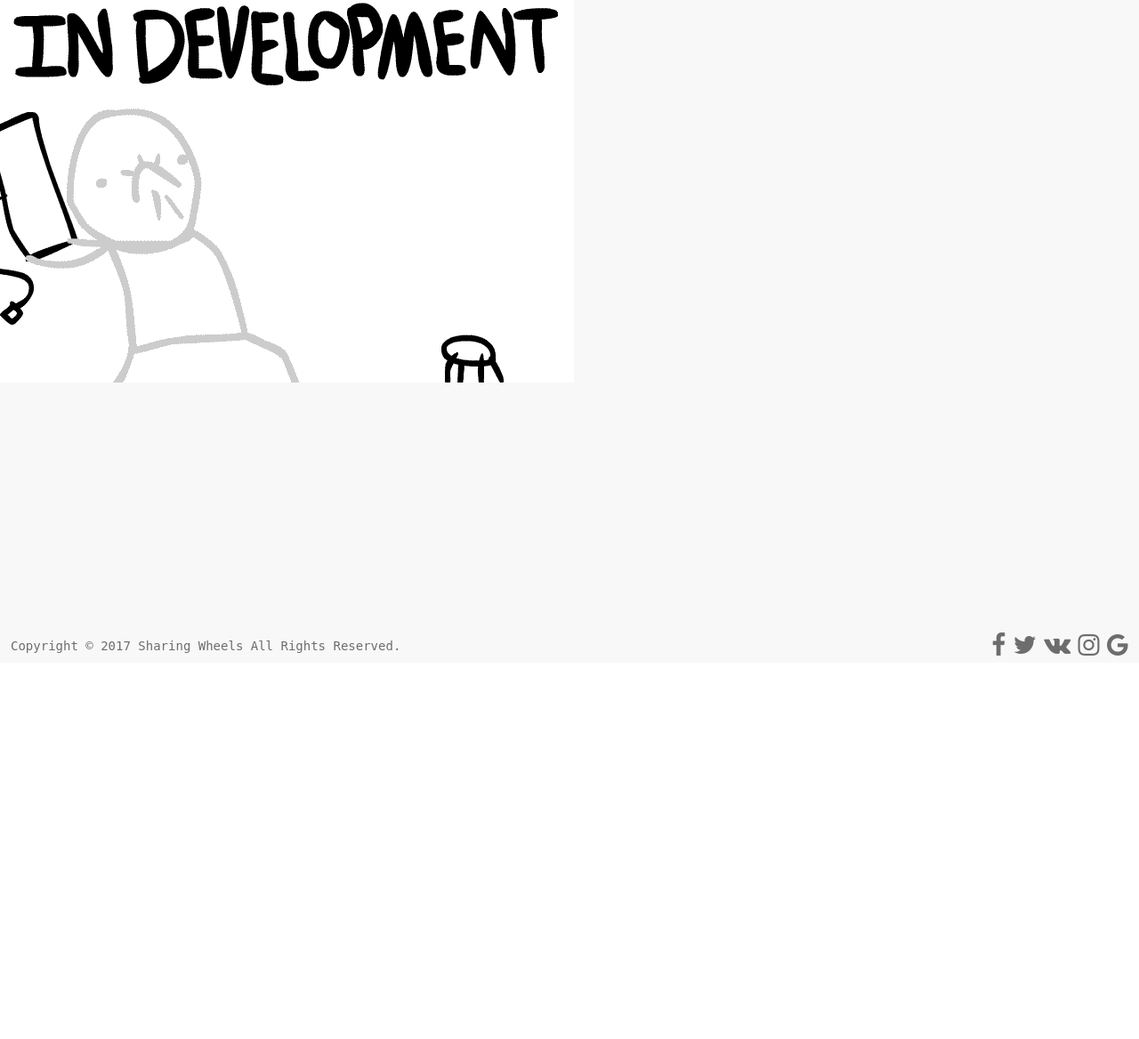
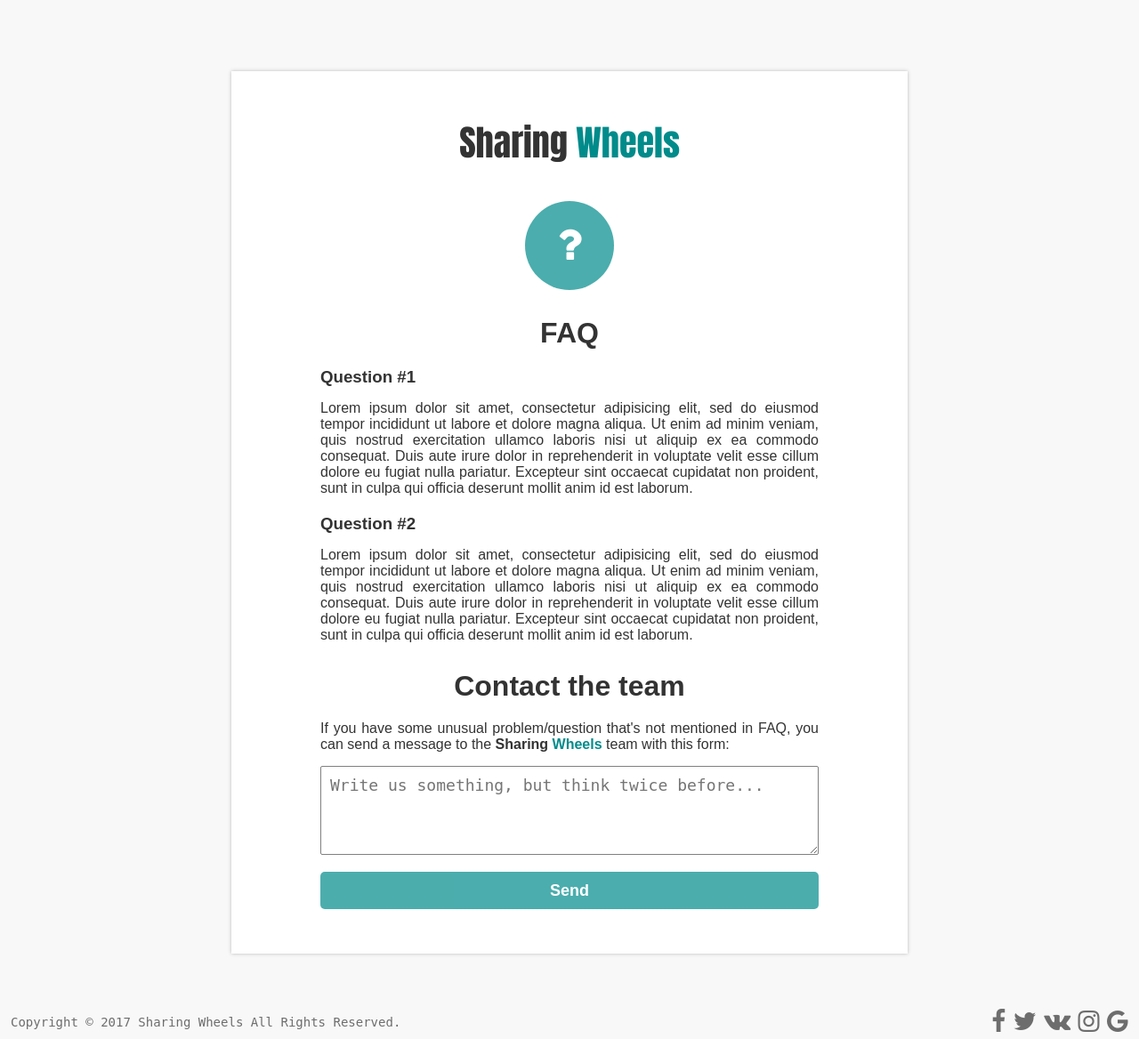
Before and after one commit to Airy-Fairy/airbnb-transport-website, a Flask app: page /help in a window 1280 px wide. Shown: the part 55-1223 px from the top of the page at 89% size. Before the commit the page ends 792 px from the top, so only its background shows below. Run offline with Flask 2, Linux system fonts and the light colour scheme; some libraries are stand-ins or nearby versions.

Commit message:
Unconfirmed + New password + Help pages + minor fixes

```diff
--- a/wheels/static/scripts/signup.js
+++ b/wheels/static/scripts/authentification.js
@@ -4,11 +4,11 @@
 
 
 // Original colour of the submit button
-var btn_color = $('#signup-btn').css('background-color');
+var buttonColor = $('#signup-btn').css('background-color');
 
 /**
- * These three functions and dictionary are responsivble
- * for making submit button active and vice versa
+ * If all good we make submit button active
+ * otherwise we block submit
  */
  var allgood = {
      'terms': true,
@@ -16,7 +16,7 @@ var btn_color = $('#signup-btn').css('background-color');
      'birthday': true
  };
 
-function is_allgood() {
+function isAllGood() {
     for (var key in allgood) {
         if (!allgood[key]) {
             return false;
@@ -25,12 +25,21 @@ function is_allgood() {
     return true;
 }
 
-function make_active($elem, color) {
+/**
+ * Enables element
+ * @param  {object} $elem Some DOM element
+ * @param  {String} color Color of active element
+ */
+function makeActive($elem, color) {
     $elem.prop('disabled', false);
     $elem.css('background-color', color);
 }
 
-function make_inactive($elem) {
+/**
+ * Disables element
+ * @param  {object} $elem Some DOM element
+ */
+function makeInactive($elem) {
     $elem.prop('disabled', true);
     $elem.css('background-color', 'grey');
 }
@@ -39,7 +48,7 @@ function make_inactive($elem) {
 /**
  * These ones we need to show error messages
  */
-function is_hidden($elem) {
+function isHidden($elem) {
     return $elem.prop('hidden');
 }
 
@@ -47,7 +56,7 @@ function hide($elem) {
     $elem.prop('hidden', true);
 }
 
-function unhide($elem) {
+function show($elem) {
     $elem.prop('hidden', false);
 }
 
@@ -58,18 +67,18 @@ function unhide($elem) {
     var $signup_btn = $('#signup-btn');
 
     // Makes button inactive
-    make_inactive($signup_btn);
+    makeInactive($signup_btn);
     allgood.terms = false;
 
     $('#terms-of-use').on('change', function() {
         if (this.checked) {
             allgood.terms = true;
-            if (is_allgood()) {
-                make_active($signup_btn, btn_color);
+            if (isAllGood()) {
+                makeActive($signup_btn, buttonColor);
             }
         } else {
-            if (is_allgood()) {
-                make_inactive($signup_btn);
+            if (isAllGood()) {
+                makeInactive($signup_btn);
             }
             allgood.terms = false;
         }
@@ -82,20 +91,20 @@ function unhide($elem) {
  */
 $('#password, #confirm_password').on('keyup', function() {
     if ($('#password').val() != $('#confirm_password').val()) {
-        if (is_hidden($('#no_match_msg'))) {
-            unhide($('#no_match_msg'));
+        if (isHidden($('#no_match_msg'))) {
+            show($('#no_match_msg'));
         }
-        if (is_allgood()) {
-            make_inactive($('#signup-btn'));
+        if (isAllGood()) {
+            makeInactive($('#signup-btn'));
         }
         allgood.passwds = false;
     } else {
-        if (!is_hidden($('#no_match_msg'))) {
+        if (!isHidden($('#no_match_msg'))) {
             hide($('#no_match_msg'));
         }
         allgood.passwds = true;
-        if (is_allgood()) {
-            make_active($('#signup-btn'), btn_color);
+        if (isAllGood()) {
+            makeActive($('#signup-btn'), buttonColor);
         }
     }
 });
@@ -109,21 +118,38 @@ $('#day, #month, #year').on('change', function() {
         $('#month')[0].selectedIndex &&
         $('#year')[0].selectedIndex) {
             if (!birthdayCheck()) {
-                if (is_hidden($('#birthday_error_msg'))) {
-                    unhide($('#birthday_error_msg'));
+                if (isHidden($('#birthday_error_msg'))) {
+                    show($('#birthday_error_msg'));
                 }
-                if (is_allgood()) {
-                    make_inactive($('#signup-btn'));
+                if (isAllGood()) {
+                    makeInactive($('#signup-btn'));
                 }
                 allgood.birthday = false;
             } else {
-                if (!is_hidden($('#birthday_error_msg'))) {
+                if (!isHidden($('#birthday_error_msg'))) {
                     hide($('#birthday_error_msg'));
                 }
                 allgood.birthday = true;
-                if (is_allgood()) {
-                    make_active($('#signup-btn'), btn_color);
+                if (isAllGood()) {
+                    makeActive($('#signup-btn'), buttonColor);
                 }
             }
         }
 });
+
+/**
+ * New password match control
+ */
+$('#new-password, #new-confirm').keyup(function() {
+    var $password = $('#new-password');
+    var $confirm = $('#new-confirm');
+    var $submit = $('.new-password-block input[type="submit"]');
+    var $error = $('.new-password-block .no_match');
+    if ($password.val() != $confirm.val()) {
+        $error.show();
+        makeInactive($submit);
+    } else {
+        $error.hide();
+        makeActive($submit, buttonColor);
+    }
+});
--- a/wheels/static/scripts/mytransport_list.js
+++ b/wheels/static/scripts/mytransport_list.js
@@ -23,7 +23,7 @@ $(document).ready(function() {
  */
 $('#get-more').click(function() {
     $.post(
-        '/' + decodeURIComponent(document.URL.split('/').pop()),
+        '/' + document.URL.split('/').pop(),
         {
             current: current
         },
--- a/wheels/static/styles/main.css
+++ b/wheels/static/styles/main.css
@@ -1007,7 +1007,7 @@ input[type="file"] {
     text-align: center;
     width: 100%;
 }
-
+.profile-page .get-more-results,
 .user-transport .get-more-results {
     margin-top: 30px;
     position: relative;
@@ -1249,6 +1249,10 @@ input[type="file"] {
 .profile-page .arrow-block {
     margin-top: 20px;
     text-align: center;
+}
+.profile-page .arrow-up:hover,
+.profile-page .arrow-down:hover {
+    opacity: 0.7;
 }
 
 .profile-page .arrow-btn {
@@ -1483,3 +1487,149 @@ input[type="file"] {
 .clickable {
     cursor: pointer;
 }
+
+/**
+ *
+ * unconfirmed.html styles
+ *
+ */
+
+.unconfirmed-block {
+    margin-top: 100px;
+    width: 100%;
+}
+
+.unconfirmed-block .box {
+    padding: 50px 100px;
+    text-align: center;
+    width: 760px;
+}
+
+.unconfirmed-block .row {
+    margin-bottom: 15px;
+}
+
+.box .title {
+    font-family: Impact;
+    font-size: 40px;
+    padding:  0 0 16px;
+    margin-bottom: 20px;
+}
+
+.box .title .transport {
+    color: darkcyan;
+}
+
+.circled-sign {
+    color: white;
+    border-radius: 50%;
+    background-color: darkcyan;
+    opacity: 0.7;
+    margin-bottom: 30px;
+    width: 100px;
+    height: 100px;
+    padding: 25px;
+}
+
+.unconfirmed-block .another-email {
+    border-radius: 5px;
+    background-color: darkcyan;
+    color: white;
+    font-weight: bold;
+    opacity: 0.7;
+    padding: 20px;
+    margin-top: 30px;
+}
+.unconfirmed-block .another-email:hover {
+    opacity: 0.5;
+}
+
+/**
+ *
+ * password-recovery.html styles
+ *
+ */
+
+.new-password-block {
+    margin-top: 80px;
+    width: 100%;
+}
+
+.new-password-block .box {
+    padding: 50px 100px;
+    text-align: center;
+    width: 600px;
+}
+
+.new-password-block input {
+    line-height: 40px;
+    width: 100%;
+}
+
+.new-password-block .no_match {
+    margin-top: 10px;
+    text-align: justify;
+}
+
+.new-password-block .submit {
+    margin-top: 20px;
+}
+
+/**
+ *
+ * Help page styles
+ *
+ */
+
+.help-block {
+    margin-top: 80px;
+    width: 100%;
+}
+
+.help-block h1 {
+    margin-bottom: 20px;
+}
+
+.help-block ul {
+    padding: 0;
+}
+
+.help-block li {
+    display: inline-block;
+    margin-bottom: 20px;
+}
+
+.help-block .box {
+    padding: 50px 100px;
+    text-align: center;
+    width: 760px;
+}
+
+.help-block .faq {
+    text-align: justify;
+    margin-bottom: 10px;
+}
+
+.help-block .faq .question,
+.help-block .to-admin .comment {
+    margin-bottom: 15px;
+}
+
+.help-block .to-admin {
+    text-align: justify;
+}
+
+.help-block .to-admin .message {
+    margin-bottom: 5px;
+}
+
+.help-block .to-admin textarea {
+    width: 100%;
+    min-height: 100px;
+    resize: vertical;
+}
+
+.help-block .to-admin input {
+    line-height: 40px;
+    width: 100%;
+}
--- a/wheels/templates/base.html
+++ b/wheels/templates/base.html
@@ -103,7 +103,7 @@
             {% include "popup-forms/sign_in.html" %}
             {% include "popup-forms/password_recovery.html" %}
             <script type="text/javascript" src="{{ url_for('static', filename='scripts/popups.js') }}"></script>
-            <script type="text/javascript" src="{{ url_for('static', filename='scripts/signup.js') }}"></script>
+            <script type="text/javascript" src="{{ url_for('static', filename='scripts/authentification.js') }}"></script>
         {% endif %}
         <script type="text/javascript" src="{{ url_for('static', filename='scripts/common.js') }}"></script>
         <script type="text/javascript" src="{{ url_for('static', filename='scripts/birthday.js') }}"></script>
--- a/wheels/templates/help.html
+++ b/wheels/templates/help.html
@@ -2,7 +2,48 @@
 {% extends "base.html" %}
 
 {% block content %}
-<div class="help-page">
-    <img src="static/imgs/development.gif" alt="In development">
+<div class="help-block">
+    <div class="box white-back cool-shadow">
+        <div class="title">
+            Sharing <span class="transport">Wheels</span>
+        </div>
+        <div class="circled-sign">
+            <label class="fa fa-question fa-3x" aria-hidden="true"></label>
+        </div>
+        <h1>FAQ</h1>
+        <div class="faq">
+            <ul>
+                <li>
+                    <div class="question">
+                        <h3>Question #1</h3>
+                    </div>
+                    <div class="reply">
+                        Lorem ipsum dolor sit amet, consectetur adipisicing elit, sed do eiusmod tempor incididunt ut labore et dolore magna aliqua. Ut enim ad minim veniam, quis nostrud exercitation ullamco laboris nisi ut aliquip ex ea commodo consequat. Duis aute irure dolor in reprehenderit in voluptate velit esse cillum dolore eu fugiat nulla pariatur. Excepteur sint occaecat cupidatat non proident, sunt in culpa qui officia deserunt mollit anim id est laborum.
+                    </div>
+                </li>
+                <li>
+                    <div class="question">
+                        <h3>Question #2</h3>
+                    </div>
+                    <div class="reply">
+                        Lorem ipsum dolor sit amet, consectetur adipisicing elit, sed do eiusmod tempor incididunt ut labore et dolore magna aliqua. Ut enim ad minim veniam, quis nostrud exercitation ullamco laboris nisi ut aliquip ex ea commodo consequat. Duis aute irure dolor in reprehenderit in voluptate velit esse cillum dolore eu fugiat nulla pariatur. Excepteur sint occaecat cupidatat non proident, sunt in culpa qui officia deserunt mollit anim id est laborum.
+                    </div>
+                </li>
+            </ul>
+        </div>
+        <h1>Contact the team</h1>
+        <div class="to-admin">
+            <div class="comment">
+                If you have some unusual problem/question that's not mentioned in FAQ, you can send a message to the <strong>Sharing <span style="color: darkcyan;">Wheels</span></strong> team with this form:</p>
+            </div>
+            <form action="/" method="post">
+                <div class="message">
+                    <textarea name="message" placeholder="Write us something, but think twice before..." required></textarea>
+                </div>
+                <input type="submit" value="Send">
+            </form>
+
+        </div>
+    </div>
 </div>
 {% endblock %}
--- a/wheels/templates/index.html
+++ b/wheels/templates/index.html
@@ -23,11 +23,7 @@
          </section>
      </div>
  </div>
- <div class="get-more-results">
-     <div class="button cool-shadow cool-hover white-back">
-         <a id="get-more" class="link-as-text">Get more of these...</a>
-     </div>
- </div>
+{% include "show_me_more.html" %}
 {% include "transport_thumbnail.html" %}
  <script type="text/javascript" src="{{ url_for('static', filename='scripts/thumbnail.js') }}"></script>
  <script type="text/javascript" src="{{ url_for('static', filename='scripts/index.js') }}"></script>
--- a/wheels/templates/popup-forms/password_recovery.html
+++ b/wheels/templates/popup-forms/password_recovery.html
@@ -13,6 +13,6 @@
                 <div class="email-input" required>
                     <input type="email" id="recovery_email" placeholder="Your Email" required>
                 </div>
-                <input type="submit" value="Send Reset Link">
+                <input class="clickable" type="submit" value="Send Reset Link">
             </form>
         </div>
--- a/wheels/templates/popup-forms/sign_in.html
+++ b/wheels/templates/popup-forms/sign_in.html
@@ -17,7 +17,7 @@
                     </div>
                 </div>
                 <div class="signin-btn">
-                    <input type="submit" name="signin-btn" value="Sign in">
+                    <input class="clickable" type="submit" name="signin-btn" value="Sign in">
                 </div>
             </form>
             <hr>
--- a/wheels/templates/popup-forms/sign_up.html
+++ b/wheels/templates/popup-forms/sign_up.html
@@ -52,7 +52,7 @@
                     </p>
                 </div>
                 <div class="signup-btn">
-                    <input type="submit" id="signup-btn" value="Sign up">
+                    <input class="clickable" type="submit" id="signup-btn" value="Sign up">
                 </div>
                 <hr>
                 <div class="account-exists">
--- a/wheels/templates/search_results.html
+++ b/wheels/templates/search_results.html
@@ -16,11 +16,7 @@
         <div class="search-results" data-results="{{ results }}">
             <div class="grid"></div>
         </div>
-        <div class="get-more-results">
-            <div class="button cool-shadow cool-hover white-back">
-                <a id="get-more" class="link-as-text">Get more results...</a>
-            </div>
-        </div>
+        {% include "show_me_more.html" %}
         {% include "transport_thumbnail.html" %}
         <script type="text/javascript" src="{{ url_for('static', filename='scripts/thumbnail.js') }}"></script>
         <script type="text/javascript" src="{{ url_for('static', filename='scripts/search.js') }}"></script>
--- /dev/null
+++ b/wheels/templates/show_me_more.html
@@ -0,0 +1,5 @@
+<div class="get-more-results">
+    <div class="button cool-shadow cool-hover white-back">
+        <a id="get-more" class="link-as-text">Show me more</a>
+    </div>
+</div>
--- a/wheels/templates/user/profile_page.html
+++ b/wheels/templates/user/profile_page.html
@@ -79,6 +79,7 @@
 						</li>
 					</ul>
 				</div>
+				{% include "show_me_more.html" %}
 			</div>
 		</div>
 	</div>
--- a/wheels/templates/user/transport.html
+++ b/wheels/templates/user/transport.html
@@ -45,11 +45,7 @@
 			<div class="dark-screen modal">
 				<img class="modal-content modal-img">
 			</div>
-			<div class="get-more-results">
-		        <div class="button cool-shadow cool-hover white-back">
-		            <a id="get-more" class="link-as-text">Show me more</a>
-		        </div>
-		    </div>
+			{% include "show_me_more.html" %}
 		</div>
 	</div>
 	<script type="text/javascript" src="{{ url_for('static', filename='scripts/image.js') }}"></script>
```
Also changed, not shown: wheels/static/scripts/new_review.js (+17 -17 lines), wheels/templates/new_password.html (added, +24 -0 lines), wheels/templates/unconfirmed.html (added, +33 -0 lines).
